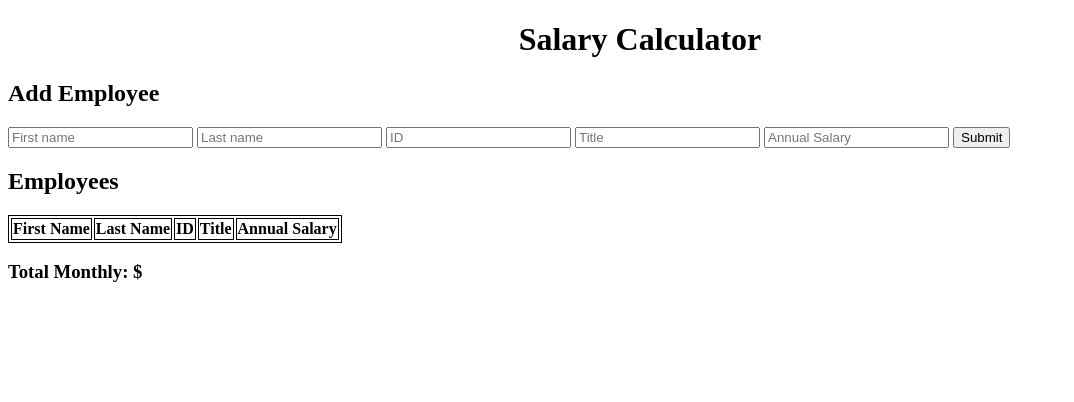
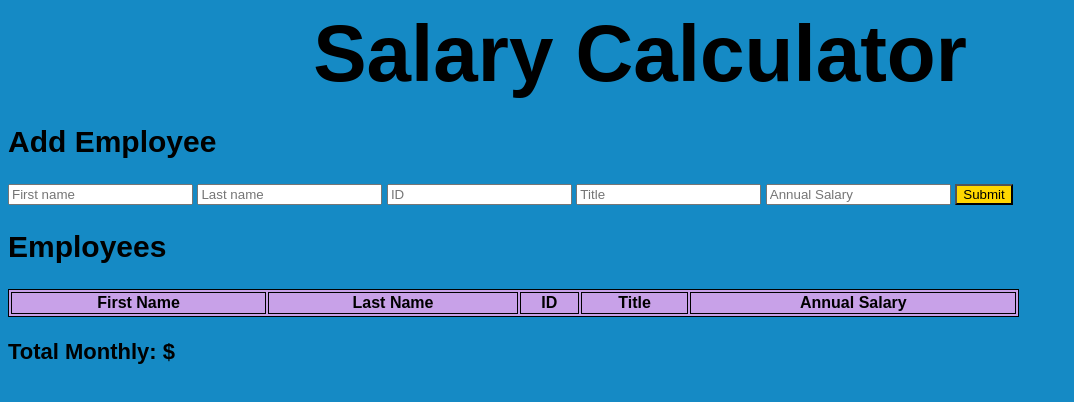
Before and after one commit to Mauricebrwn/weekend-jquery-salary-calculator, a plain HTML site: page index.html in a window 1280 px wide. Shown: the whole page, without its empty margins (0-1074 px from the left). Drawn offline with Linux system fonts and the light colour scheme.

Commit message:
addedCSS

```diff
--- a/style.css
+++ b/style.css
@@ -1,6 +1,27 @@
+body {
+    font-family: Arial, Helvetica, sans-serif;
+    background-color: rgb(21, 138, 197);
+}
 h1 {
     text-align: center;
+    font-size: 80px;
+    margin: 0;
+
+}
+h2 {
+    font-size: 30px;
+}
+h3 {
+    font-size: 22px;
+}
+table {
+    width: 80%;
+    background-color: rgb(200, 161, 232);
+
 }
 table, th, td {
     border: 1px solid black;
   }
+  button {
+    background-color: gold;
+  }
```
Also changed, not shown: client.js (+8 -7 lines).
